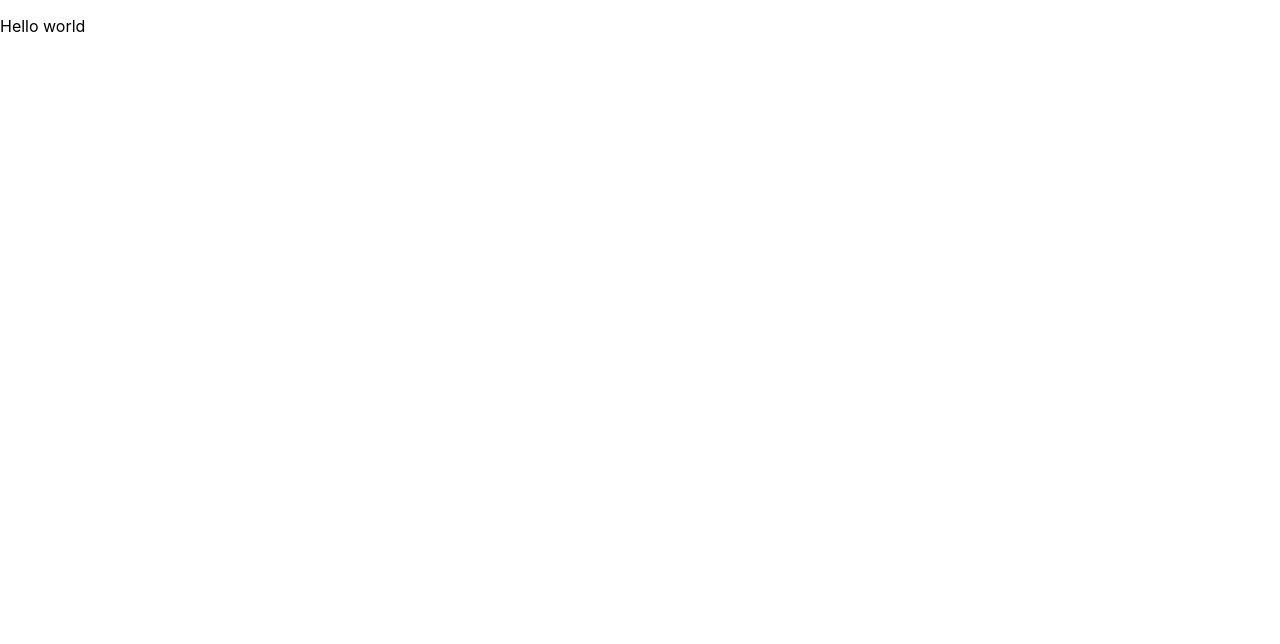
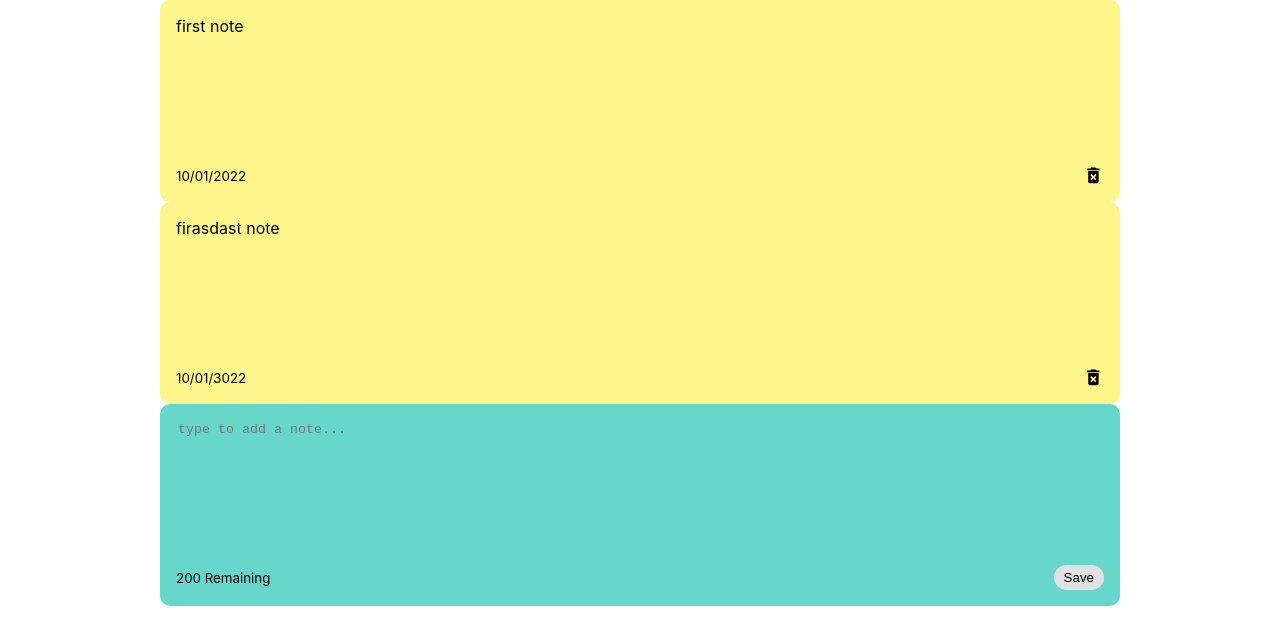
Before and after one commit to felipendelicia/notes-app-react, a React (Create React App) app: page / in a window 1280 px wide. Shown: the top 644 px of the page. Built offline with nearby package versions, Linux system fonts and the light colour scheme.

Commit message:
addNote component

```diff
--- a/package.json
+++ b/package.json
@@ -6,6 +6,9 @@
     "@testing-library/jest-dom": "^5.16.1",
     "@testing-library/react": "^12.1.2",
     "@testing-library/user-event": "^13.5.0",
+    "data": "^0.6.1",
+    "date": "^1.0.2",
+    "nanoid": "^3.1.30",
     "react": "^17.0.2",
     "react-dom": "^17.0.2",
     "react-icons": "^4.3.1",
--- a/src/App.js
+++ b/src/App.js
@@ -1,8 +1,35 @@
+import NoteList from "./components/NoteList"
+import { useState } from "react"
+import {nanoid} from "nanoid"
+import date from "date"
+
 const App = () => {
+  const [notes, setNotes] = useState([{
+    id:nanoid(),
+    text: "first note",
+    date:"10/01/2022"
+  },{
+    id:nanoid(),
+    text: "firasdast note",
+    date:"10/01/3022"
+  }])
+
+  const addNote = (text) => {
+    const date = new Date()
+    const newNote = {
+      id: nanoid(),
+      text: text,
+      date: date.getDate()
+    }
+
+    const newNotes = [...notes,newNote]
+    setNotes(newNotes)
+  }
+
   return(
-  <p>
-    Hello world
-  </p>
+  <div className="container">
+    <NoteList notes={notes} handleAddNote={addNote}/>
+  </div>
   )
 }
 
--- /dev/null
+++ b/src/components/AddNote.js
@@ -0,0 +1,28 @@
+import { useState } from "react"
+
+const AddNote = ({handleAddNote}) => {
+    const [noteText, setNoteText] = useState("")
+
+    const handleChange = (event) =>{
+        setNoteText(event.target.value)
+    }
+
+    const handleSaveClick = () => {
+        if (noteText.trim().length>0){
+            handleAddNote(noteText)
+            setNoteText("")
+        }
+    }
+
+    return(
+        <div className="note new">
+            <textarea rows="8" cols="10" placeholder="type to add a note..." onChange={handleChange} value={noteText}></textarea>
+            <div className="note-footer">
+                <small>200 Remaining</small>
+                <button className="save" onClick={handleSaveClick}>Save</button>
+            </div>
+        </div>
+    )
+}
+
+export default AddNote
--- /dev/null
+++ b/src/components/Note.js
@@ -0,0 +1,15 @@
+import {MdDeleteForever} from "react-icons/md"
+
+const Note = ({id, text, date}) => {
+    return(
+        <div className="note">
+            <span>{text}</span>
+            <div className="note-footer">
+                <small>{date}</small>
+                <MdDeleteForever className="delete-icon" size="1.3em"/>
+            </div>
+        </div>
+    )
+}
+
+export default Note
--- a/src/components/NoteList.js
+++ b/src/components/NoteList.js
@@ -1,7 +1,13 @@
-const NoteList = () => {
+import Note from "./Note"
+import AddNote from "./AddNote"
+
+const NoteList = ({notes, handleAddNote}) => {
     return(
         <div className="note-list">
-            <Note/>
+            {notes.map((note)=>{
+            return(<Note id={note.id} text={note.text} date={note.date}/>)
+            })}
+            <AddNote handleAddNote={handleAddNote}/>
         </div>
     )
 }
--- a/src/index.css
+++ b/src/index.css
@@ -1,13 +1,111 @@
 body {
-  margin: 0;
-  font-family: -apple-system, BlinkMacSystemFont, 'Segoe UI', 'Roboto', 'Oxygen',
-    'Ubuntu', 'Cantarell', 'Fira Sans', 'Droid Sans', 'Helvetica Neue',
-    sans-serif;
-  -webkit-font-smoothing: antialiased;
-  -moz-osx-font-smoothing: grayscale;
+	margin: 0;
+	font-family: -apple-system, BlinkMacSystemFont, 'Segoe UI',
+		'Roboto', 'Oxygen', 'Ubuntu', 'Cantarell', 'Fira Sans',
+		'Droid Sans', 'Helvetica Neue', sans-serif;
+	-webkit-font-smoothing: antialiased;
+	-moz-osx-font-smoothing: grayscale;
 }
 
 code {
-  font-family: source-code-pro, Menlo, Monaco, Consolas, 'Courier New',
-    monospace;
+	font-family: source-code-pro, Menlo, Monaco, Consolas,
+		'Courier New', monospace;
 }
+
+.header {
+	display: flex;
+	align-items: center;
+	justify-content: space-between;
+}
+
+.dark-mode {
+	background-color: black;
+}
+
+.dark-mode h1 {
+	color: white;
+}
+
+.container {
+	max-width: 960px;
+	margin-right: auto;
+	margin-left: auto;
+	padding-right: 15px;
+	padding-left: 15px;
+	min-height: 100vh;
+}
+
+.notes-list {
+	display: grid;
+	grid-gap: 1rem;
+	grid-template-columns: repeat(
+		auto-fill,
+		minmax(250px, 1fr)
+	);
+}
+
+.note.new {
+	background-color: #67d7cc;
+}
+
+textarea {
+	border: none;
+	resize: none;
+	background-color: #67d7cc;
+}
+
+textarea:focus {
+	outline: none;
+}
+
+.save {
+	background-color: #e1e1e1;
+	border: none;
+	border-radius: 15px;
+	padding: 5px 10px 5px 10px;
+}
+
+.save:hover {
+	background-color: #ededed;
+	cursor: pointer;
+}
+
+.note {
+	background-color: #fef68a;
+	border-radius: 10px;
+	padding: 1rem;
+	min-height: 170px;
+	display: flex;
+	flex-direction: column;
+	justify-content: space-between;
+	white-space: pre-wrap;
+}
+
+.note-footer {
+	display: flex;
+	align-items: center;
+	justify-content: space-between;
+}
+
+.delete-icon {
+	cursor: pointer;
+}
+
+.search {
+	display: flex;
+	align-items: center;
+	background-color: rgb(233, 233, 233);
+	border-radius: 10px;
+	padding: 5px;
+	margin-bottom: 1.5em;
+}
+
+.search input {
+	border: none;
+	background-color: rgb(233, 233, 233);
+	width: 100%;
+}
+
+.search input:focus {
+	outline: none;
+}
```
Also changed, not shown: 1 other file (tests, documents, lock files or other folders).
